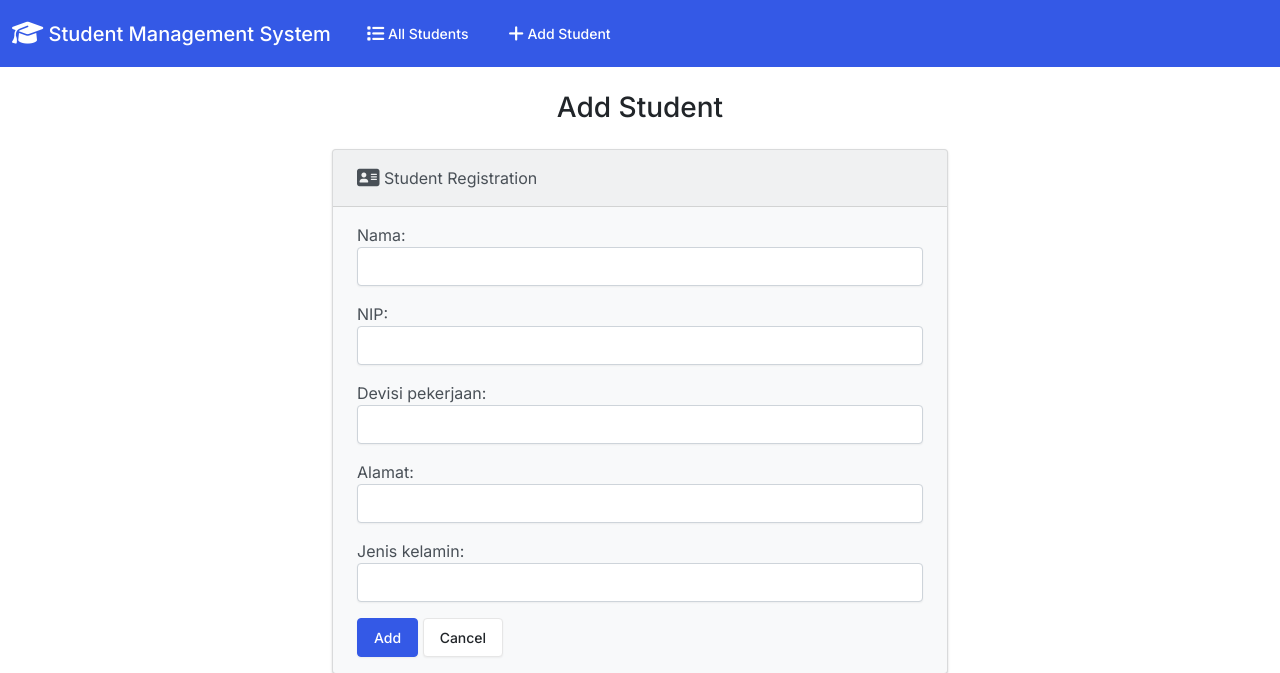
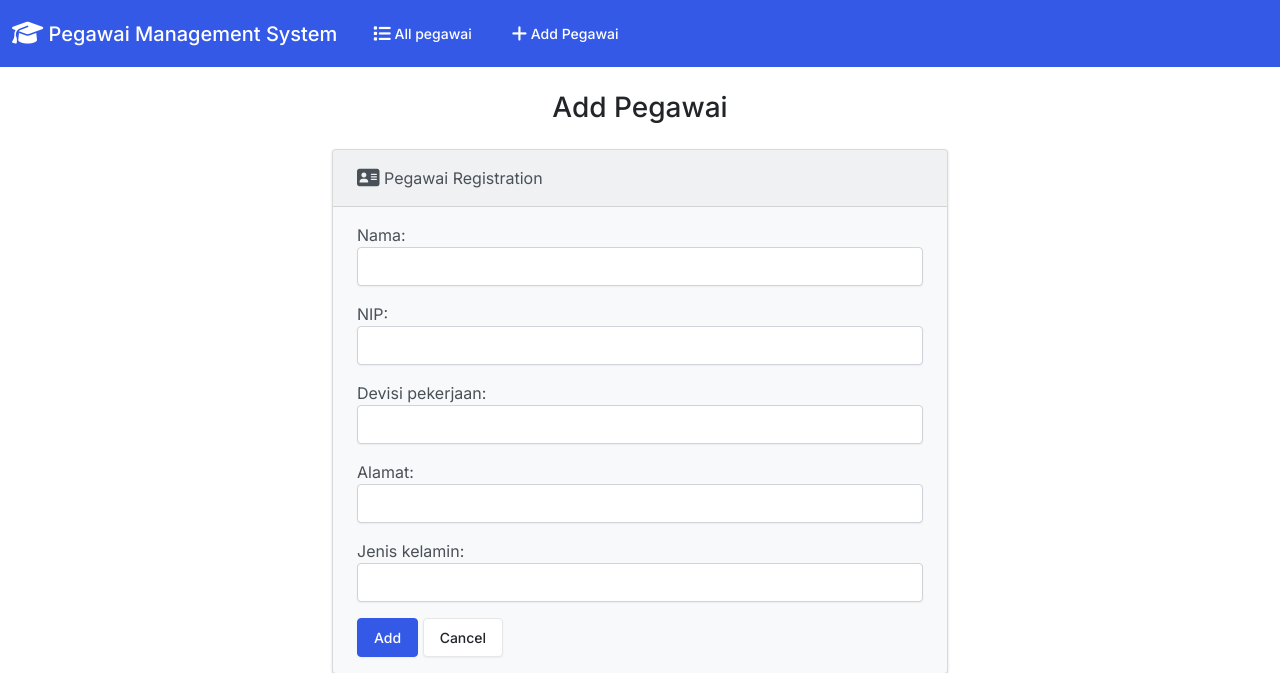
Before and after one commit to itsazizah/crud, a Django app: page /add/ in a window 1280 px wide. Shown: the top 673 px of the page. Run offline with Django 4.2, Linux system fonts and the light colour scheme; some libraries are stand-ins or nearby versions.

Commit message:
uas_crud_pegawai

```diff
--- a/students/templates/students/add.html
+++ b/students/templates/students/add.html
@@ -1,10 +1,10 @@
 {% extends "students/base.html" %}
 
 {% block body %}
-  <h3 class="text-center m-4">Add Student</h3>
+  <h3 class="text-center m-4">Add Pegawai</h3>
   {% if success %}
     <div class="alert alert-success" role="alert">
-      The new student added successfully.
+      The new Pegawai added successfully.
       <a href="{% url 'index' %}" class="alert-link">Go to Home Page.</a>
     </div>
   {% else %}
@@ -12,7 +12,7 @@
       <div class="col-6">
         <div class="card bg-light mb-3">
           <div class="card-header">
-            <i class="fa-solid fa-address-card fa-lg"></i> Student Registration
+            <i class="fa-solid fa-address-card fa-lg"></i> Pegawai Registration
           </div>
           <div class="card-body">
             <form action="{% url 'add' %}" method="POST">
--- a/students/templates/students/base.html
+++ b/students/templates/students/base.html
@@ -2,14 +2,14 @@
 <!DOCTYPE html>
 <html lang="en">
   <head>
-    <title>Student Management System</title>
+    <title>Pegawai Management System</title>
     <link rel="stylesheet" href="https://cdnjs.cloudflare.com/ajax/libs/font-awesome/6.1.1/css/all.min.css">
     <link href="{% static 'css/bootstrap.min.css' %}" rel="stylesheet">
     <body class="d-flex flex-column min-vh-100">
       <nav class="navbar navbar-expand-lg navbar-dark bg-primary">
         <div class="container-fluid">
           <a class="navbar-brand" href="{% url 'index' %}">
-            <i class="fa-solid fa-graduation-cap fa-lg"></i> Student Management System
+            <i class="fa-solid fa-graduation-cap fa-lg"></i> Pegawai Management System
           </a>
           <button class="navbar-toggler" type="button" data-bs-toggle="collapse" data-bs-target="#navbarColor01" aria-controls="navbarColor01" aria-expanded="false" aria-label="Toggle navigation">
             <span class="navbar-toggler-icon"></span>
@@ -19,12 +19,12 @@
             <ul class="navbar-nav me-auto">
               <li class="nav-item">
                 <a class="nav-link" href="{% url 'index' %}">
-                  <i class="fa-solid fa-list fa-lg"></i> All Students
+                  <i class="fa-solid fa-list fa-lg"></i> All pegawai
                 </a>
               </li>
               <li class="nav-item">
                 <a class="nav-link" href="{% url 'add' %}">
-                  <i class="fa-solid fa-plus fa-lg"></i> Add Student
+                  <i class="fa-solid fa-plus fa-lg"></i> Add Pegawai
                 </a>
               </li>
             </ul>
--- a/students/templates/students/edit.html
+++ b/students/templates/students/edit.html
@@ -1,10 +1,10 @@
 {% extends "students/base.html" %}
 
 {% block body %}
-  <h3 class="text-center m-4">Update Student</h3>
+  <h3 class="text-center m-4">Update Pegawai</h3>
   {% if success %}
     <div class="alert alert-success" role="alert">
-      The student updated successfully.
+      The Pegawai updated successfully.
       <a href="{% url 'index' %}" class="alert-link">Go to Home Page.</a>
     </div>
   {% else %}
@@ -12,7 +12,7 @@
       <div class="col-6">
         <div class="card bg-light mb-3">
           <div class="card-header">
-            <i class="fa-solid fa-pen-to-square fa-lg"></i> Update Student Records
+            <i class="fa-solid fa-pen-to-square fa-lg"></i> Update Pegawai Records
           </div>
           <div class="card-body">
             <form action="" method="POST">
```
Also changed, not shown: students/templates/students/index.html (+6 -6 lines).
